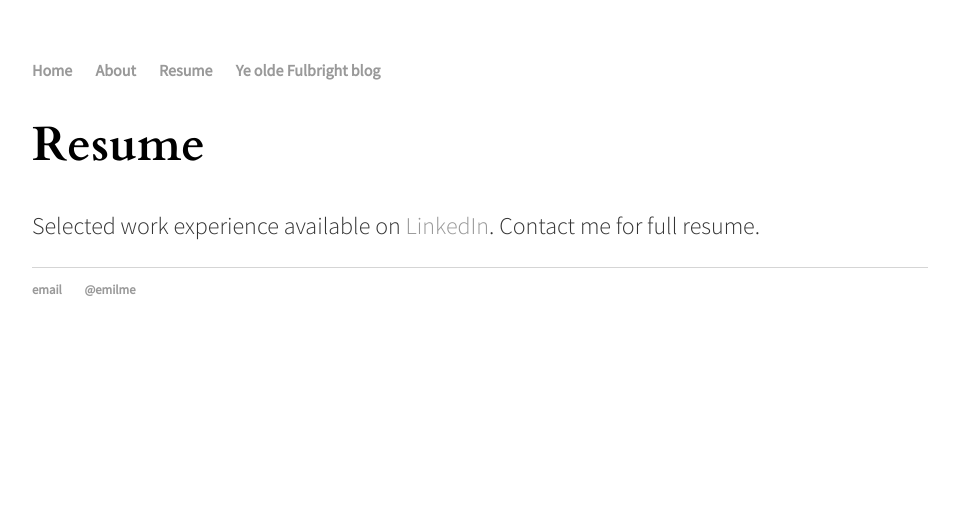
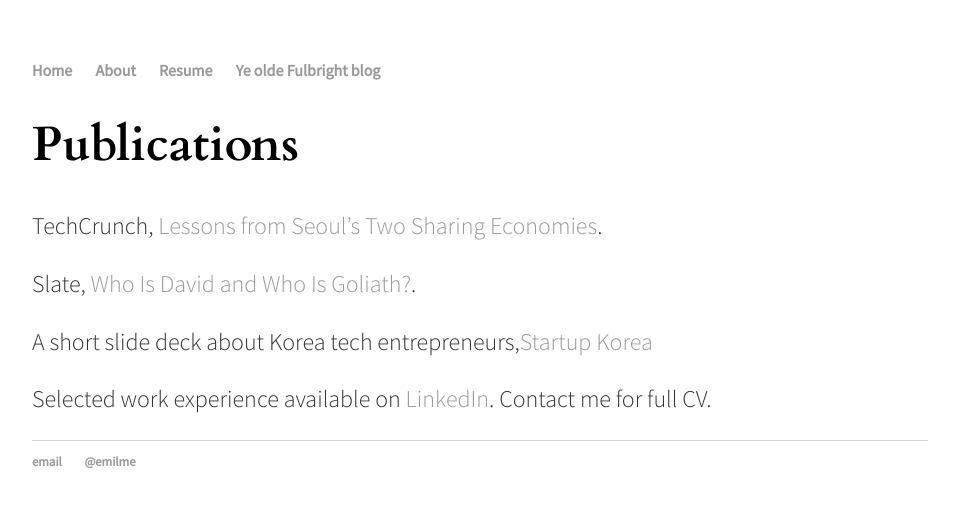
Before and after one commit to emilme/emilme.github.io, a Jekyll site: the page built from resume/index.html, in a window 1280 px wide. Shown: the top 507 px of the page, without its empty margins (160-1119 px from the left). Built offline with Jekyll 4.4.1, drawn with Linux system fonts in a browser that asks for light colours.

Commit message:
Update index.html

```diff
--- a/resume/index.html
+++ b/resume/index.html
@@ -3,6 +3,9 @@
 title: Resume
 ---
 <div class="blurb">
-	<h1>Resume</h1>
-	<p>Selected work experience available on <a href="https://www.linkedin.com/in/emilydhong">LinkedIn</a>. Contact me for full resume.</p>
+	<h1>Publications</h1>
+	<p>TechCrunch, <a href="http://techcrunch.com/2015/08/14/lessons-from-seouls-two-sharing-economies/">Lessons from Seoul’s Two Sharing Economies</a>.</p>
+	<p>Slate, <a href="http://www.slate.com/articles/technology/future_tense/2015/08/google_v_hood_section_230_the_battle_between_the_search_engine_giant_and.html">Who Is David and Who Is Goliath?</a>.</p>
+	<p>A short slide deck about Korea tech entrepreneurs,<a href="https://docs.google.com/presentation/d/1upNoDC0jx2qZsXt-f0KI-7ajeRpY_ZWC4sb7-6fkHbs/pub?start=false&loop=false&delayms=3000">Startup Korea</a></p>
+	<p>Selected work experience available on <a href="https://www.linkedin.com/in/emilydhong">LinkedIn</a>. Contact me for full CV.</p>
 </div><!-- /.blurb -->
```
